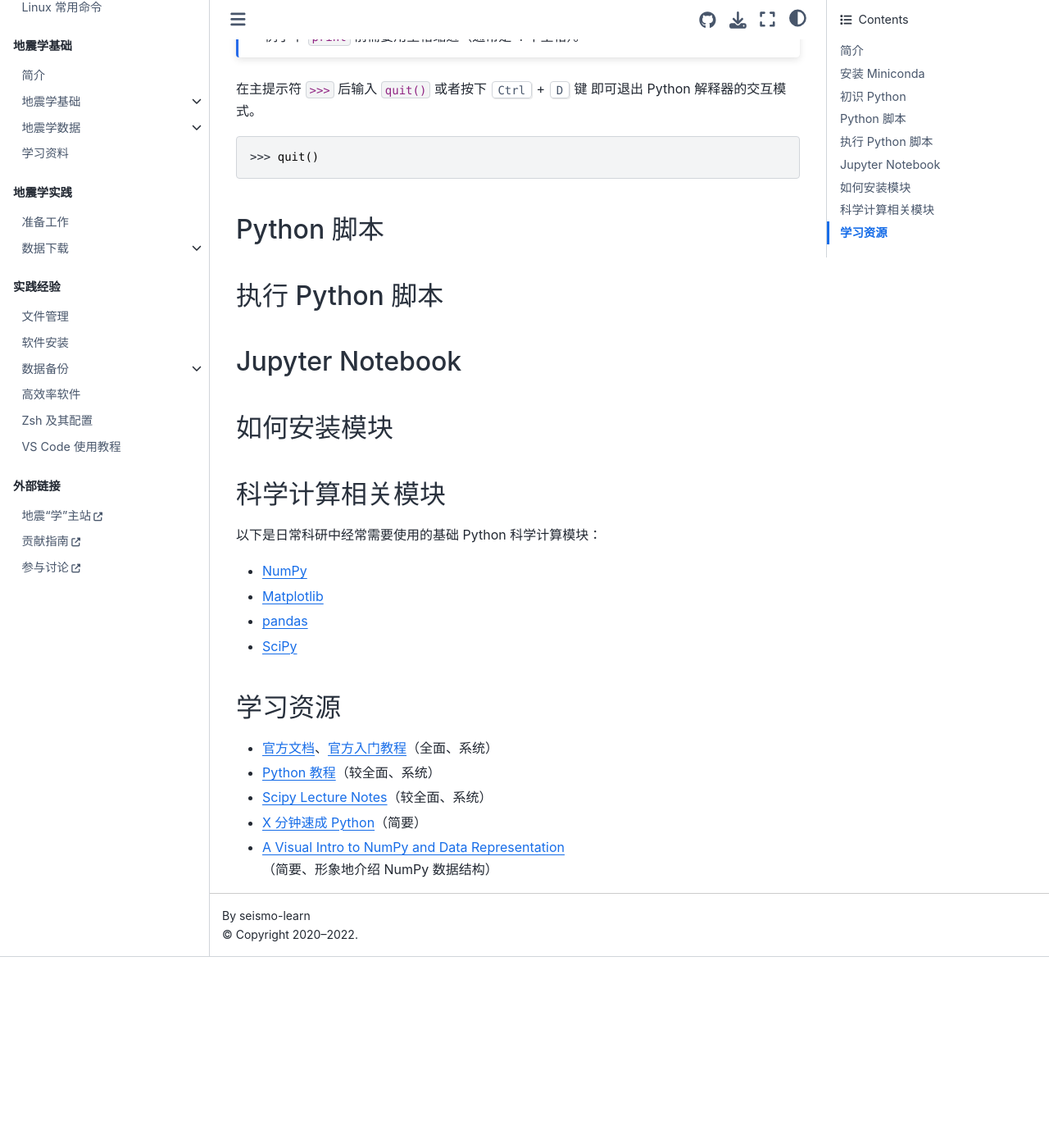
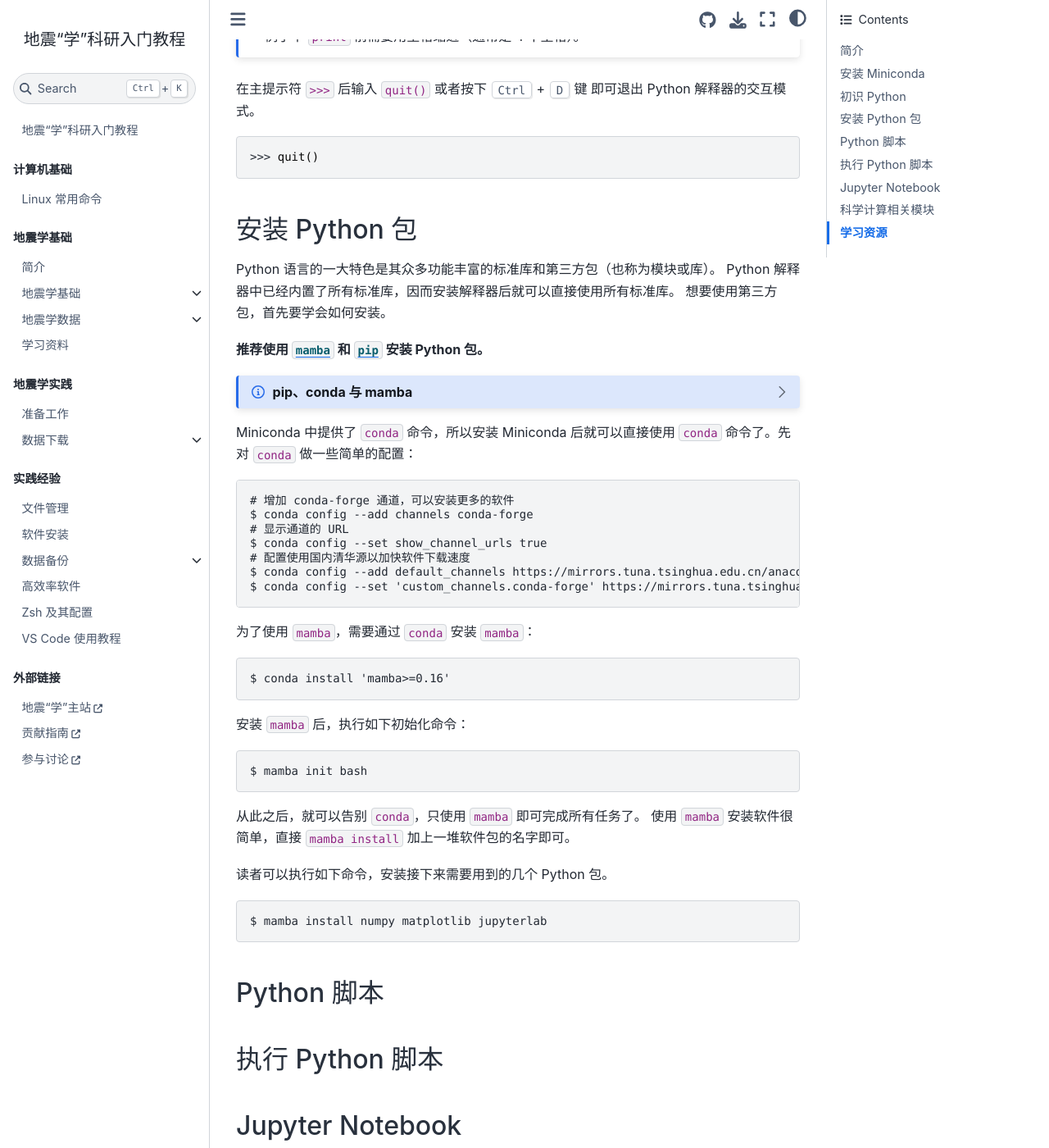
Before and after one commit to seismo-learn/seismology101, a Jupyter Book: the page built from source/programming/python.md, in a window 1280 px wide and 1400 px high, scrolled down 2493 px. Shown: the whole window at 82% size. Built offline with Jupyter Book 1.0.4 settings and Sphinx 7.4.7 and the Sphinx Book theme 1.1.4, drawn with Linux system fonts in a browser that asks for light colours; pages that are not in the unit, such as notebooks, are missing from menus; before the commit the page ends 3660 px from its top, so only the background shows below that.

Commit message:
Add tutorial for installing Python packages

````diff
--- a/source/programming/python.md
+++ b/source/programming/python.md
@@ -139,13 +139,79 @@
 >>> quit()
 ```
 
+## 安装 Python 包
+
+Python 语言的一大特色是其众多功能丰富的标准库和第三方包（也称为模块或库）。
+Python 解释器中已经内置了所有标准库，因而安装解释器后就可以直接使用所有标准库。
+想要使用第三方包，首先要学会如何安装。
+
+**推荐使用 [`mamba`](https://mamba.readthedocs.org/) 和 [`pip`](https://pip.pypa.io/) 安装 Python 包。**
+
+:::{dropdown} pip、conda 与 mamba
+:color: info
+:icon: info
+
+在学习如何安装 Python 包之前，读者有必要了解 pip、conda 和 mamba 的区别与联系:
+
+[`pip`](https://pip.pypa.io/)
+: `pip` 是 Python 官方提供的包管理器，可以用于安装 [Python 包索引网站 PyPI](https://pypi.org/)
+  上的几十万个 Python 包，也可以从源码安装 Python 包。
+
+[`conda`](https://docs.conda.io/)
+: `conda` 是 Anaconda/Miniconda 提供的包管理器，其不仅可以安装 Python 包，还可以
+  安装非 Python 包（理论上可以安装任何软件！）。
+  `conda` 可安装的包位于 https://anaconda.org/。
+  `pip` 与 `conda` 的详细对比，可以参考
+  [Anaconda 官方博文](https://www.anaconda.com/blog/understanding-conda-and-pip)。
+
+[`mamba`](https://mamba.readthedocs.org/)
+: `conda` 虽然好用，但有一个最大的缺点：慢
+
+  1. 安装软件前需要先解析软件之间的版本依赖关系，这一步骤很慢
+  2. 下载、安装软件包的过程很慢
+
+  `mamba` 是 `conda` 的替代品，其核心代码是用 C 写的，因而解析软件的版本依赖关系
+  非常快，且可以并行下载和安装软件包，可以极大减少安装软件的等待时间。
+  `mamba` 的用法与 `conda` 几乎完全一致，网络上看到的 `conda` 命令，将 `conda`
+  替换为 `mamba` 即可直接执行。
+:::
+
+Miniconda 中提供了 `conda` 命令，所以安装 Miniconda 后就可以直接使用 `conda`
+命令了。先对 `conda` 做一些简单的配置：
+
+```
+# 增加 conda-forge 通道，可以安装更多的软件
+$ conda config --add channels conda-forge
+# 显示通道的 URL
+$ conda config --set show_channel_urls true
+# 配置使用国内清华源以加快软件下载速度
+$ conda config --add default_channels https://mirrors.tuna.tsinghua.edu.cn/anaconda/pkgs/main
+$ conda config --set 'custom_channels.conda-forge' https://mirrors.tuna.tsinghua.edu.cn/anaconda/cloud
+```
+
+为了使用 `mamba`，需要通过 `conda` 安装 `mamba`：
+```
+$ conda install 'mamba>=0.16'
+```
+
+安装 `mamba` 后，执行如下初始化命令：
+```
+$ mamba init bash
+```
+
+从此之后，就可以告别 `conda`，只使用 `mamba` 即可完成所有任务了。
+使用 `mamba` 安装软件很简单，直接 `mamba install` 加上一堆软件包的名字即可。
+
+读者可以执行如下命令，安装接下来需要用到的几个 Python 包。
+```
+$ mamba install numpy matplotlib jupyterlab
+```
+
 ## Python 脚本
 
 ## 执行 Python 脚本
 
 ## Jupyter Notebook
-
-## 如何安装模块
 
 ## 科学计算相关模块
 
````
